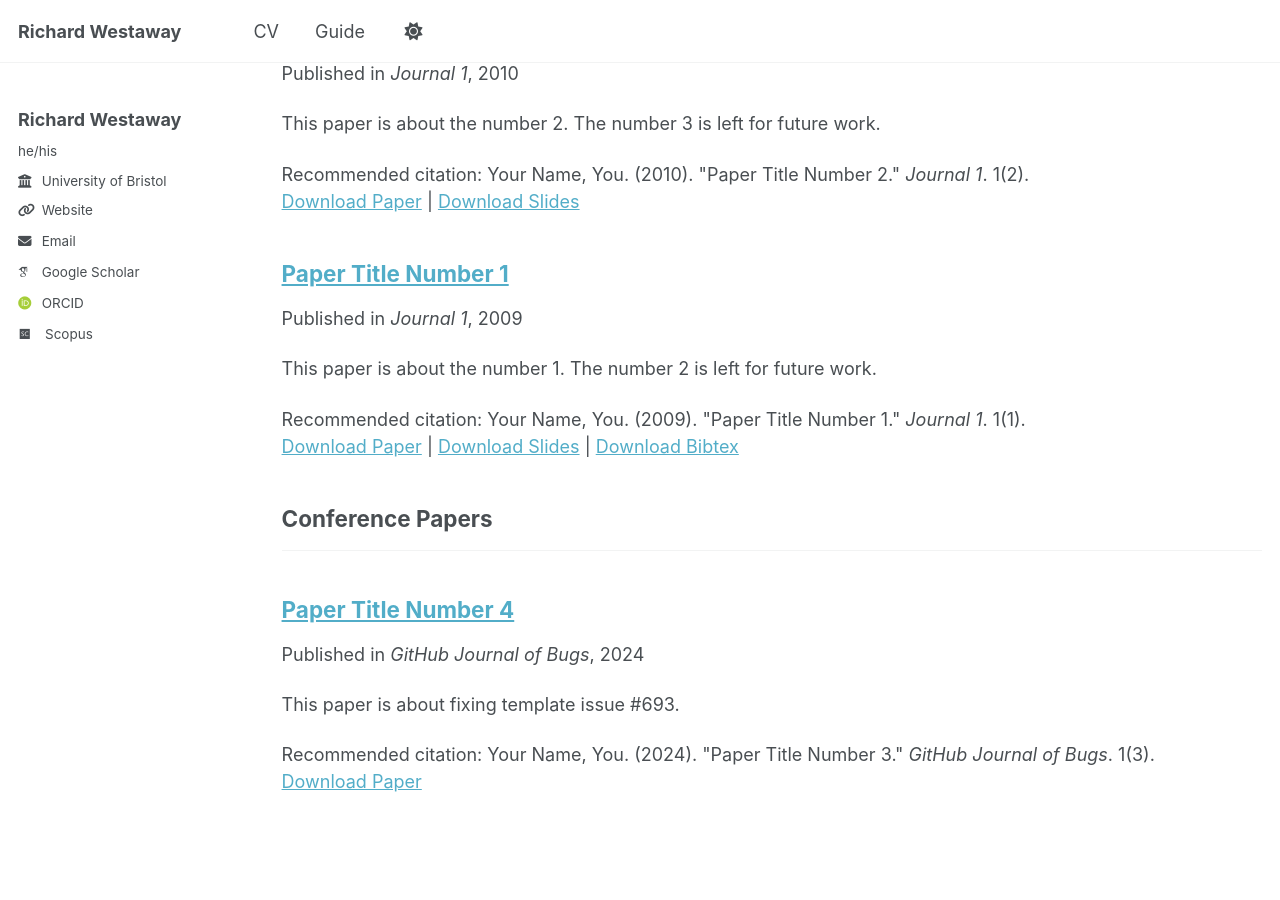
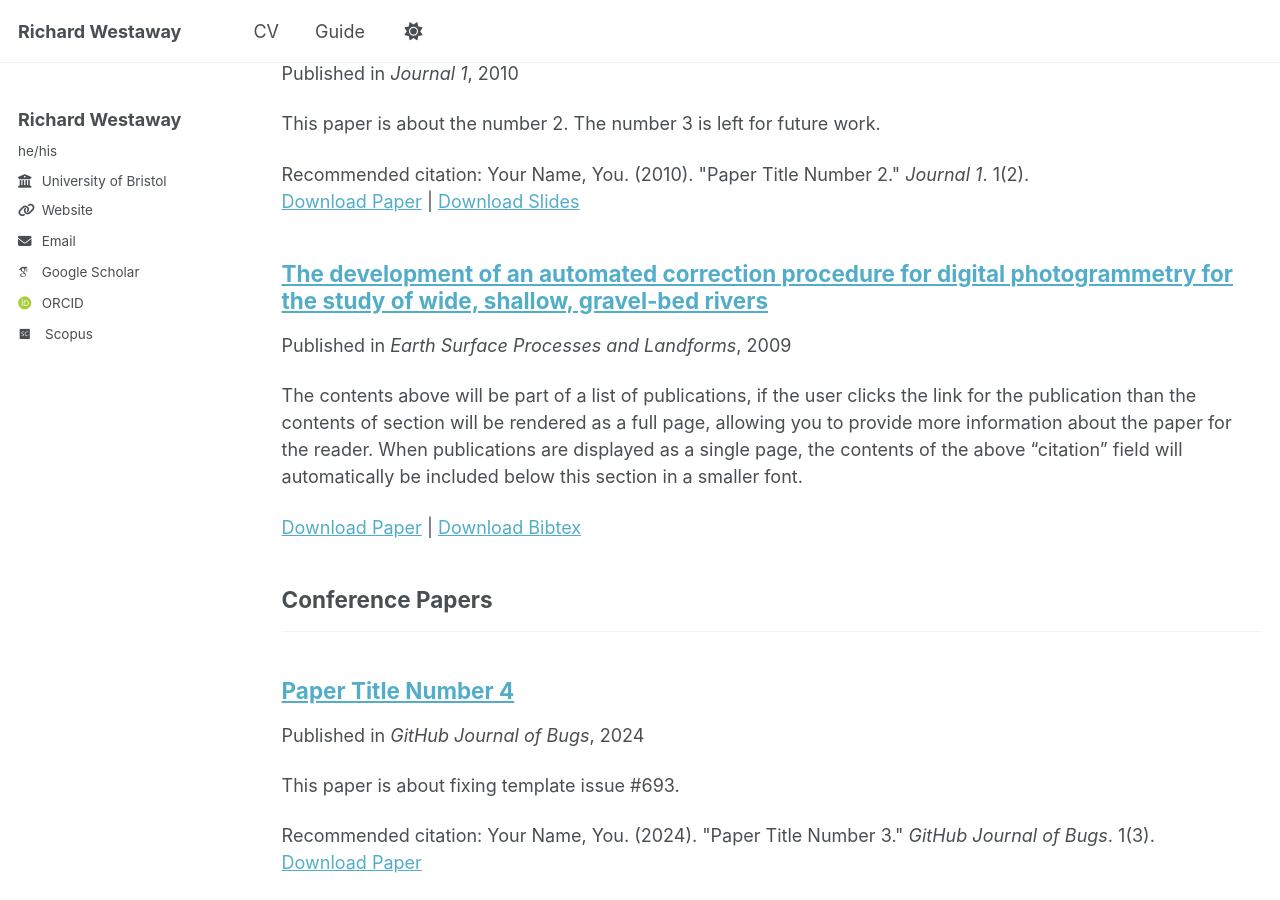
Before and after one commit to richardwestaway/richardwestaway.github.io, a Jekyll site: the page built from _pages/publications.html, in a window 1280 px wide and 900 px high, scrolled down 534 px. Built offline with Jekyll 4.4.1, drawn with Linux system fonts in a browser that asks for light colours; some web fonts are replaced.

Commit message:
Update 2009-10-01-paper-title-number-1.md

```diff
--- a/_publications/2009-10-01-paper-title-number-1.md
+++ b/_publications/2009-10-01-paper-title-number-1.md
@@ -1,14 +1,14 @@
 ---
-title: "Paper Title Number 1"
+title: "The development of an automated correction procedure for digital photogrammetry for the study of wide, shallow, gravel‐bed rivers"
 collection: publications
 category: manuscripts
-permalink: /publication/2009-10-01-paper-title-number-1
-excerpt: 'This paper is about the number 1. The number 2 is left for future work.'
+permalink: 'https://doi.org/10.1002/(SICI)1096-9837(200002)25:2%3C209::AID-ESP84%3E3.0.CO;2-Z'
+excerpt: # 'This paper is about the number 1. The number 2 is left for future work.'
 date: 2009-10-01
-venue: 'Journal 1'
-slidesurl: 'http://academicpages.github.io/files/slides1.pdf'
-paperurl: 'http://academicpages.github.io/files/paper1.pdf'
+venue: 'Earth Surface Processes and Landforms'
+slidesurl: # 'http://academicpages.github.io/files/slides1.pdf'
+paperurl: 'https://doi.org/10.1002/(SICI)1096-9837(200002)25:2%3C209::AID-ESP84%3E3.0.CO;2-Z'
 bibtexurl: 'http://academicpages.github.io/files/bibtex1.bib'
-citation: 'Your Name, You. (2009). &quot;Paper Title Number 1.&quot; <i>Journal 1</i>. 1(1).'
+citation: # 'Your Name, You. (2009). &quot;Paper Title Number 1.&quot; <i>Journal 1</i>. 1(1).'
 ---
 The contents above will be part of a list of publications, if the user clicks the link for the publication than the contents of section will be rendered as a full page, allowing you to provide more information about the paper for the reader. When publications are displayed as a single page, the contents of the above "citation" field will automatically be included below this section in a smaller font.
```
